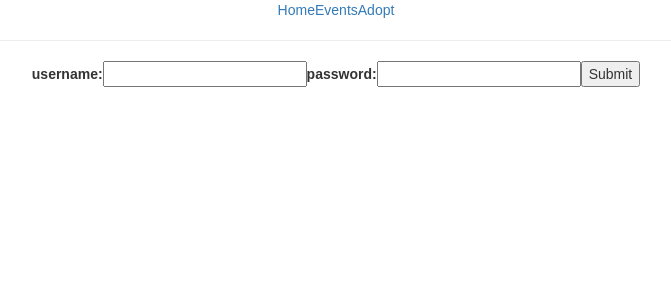
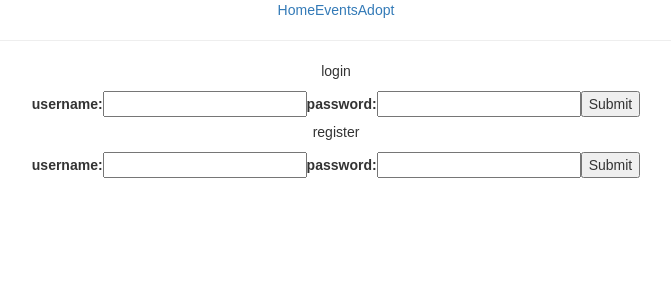
Before and after one commit to RexChiu/LHL-Final-Project-Furever, a React (Create React App) app in the folder client/: page / in a window 1280 px wide. Shown: the top 300 px of the page, without its empty margins (304-975 px from the left). Built offline with nearby package versions, Linux system fonts and the light colour scheme.

Commit message:
register form

```diff
--- a/client/src/Home.jsx
+++ b/client/src/Home.jsx
@@ -4,6 +4,8 @@ import React, { Component } from 'react';
 class Home extends Component {
   render() {
     return (
+      <React.Fragment>
+        <p>login</p>
         <form method="post" id="login" action="/user/login">
           <label>
             username:
@@ -16,6 +18,21 @@ class Home extends Component {
 
           <input type="submit" value="Submit" />
         </form>
+
+        <p>register</p>
+        <form method="post" id="login" action="/user/register">
+          <label>
+            username:
+            <input name="username" type="text" />
+          </label>
+          <label>
+            password:
+            <input name="password" type="password" name="password" />
+          </label>
+
+          <input type="submit" value="Submit" />
+        </form>
+      </React.Fragment>
     );
   }
 }
```
Lines whose indentation alone changed are shown as unchanged.
